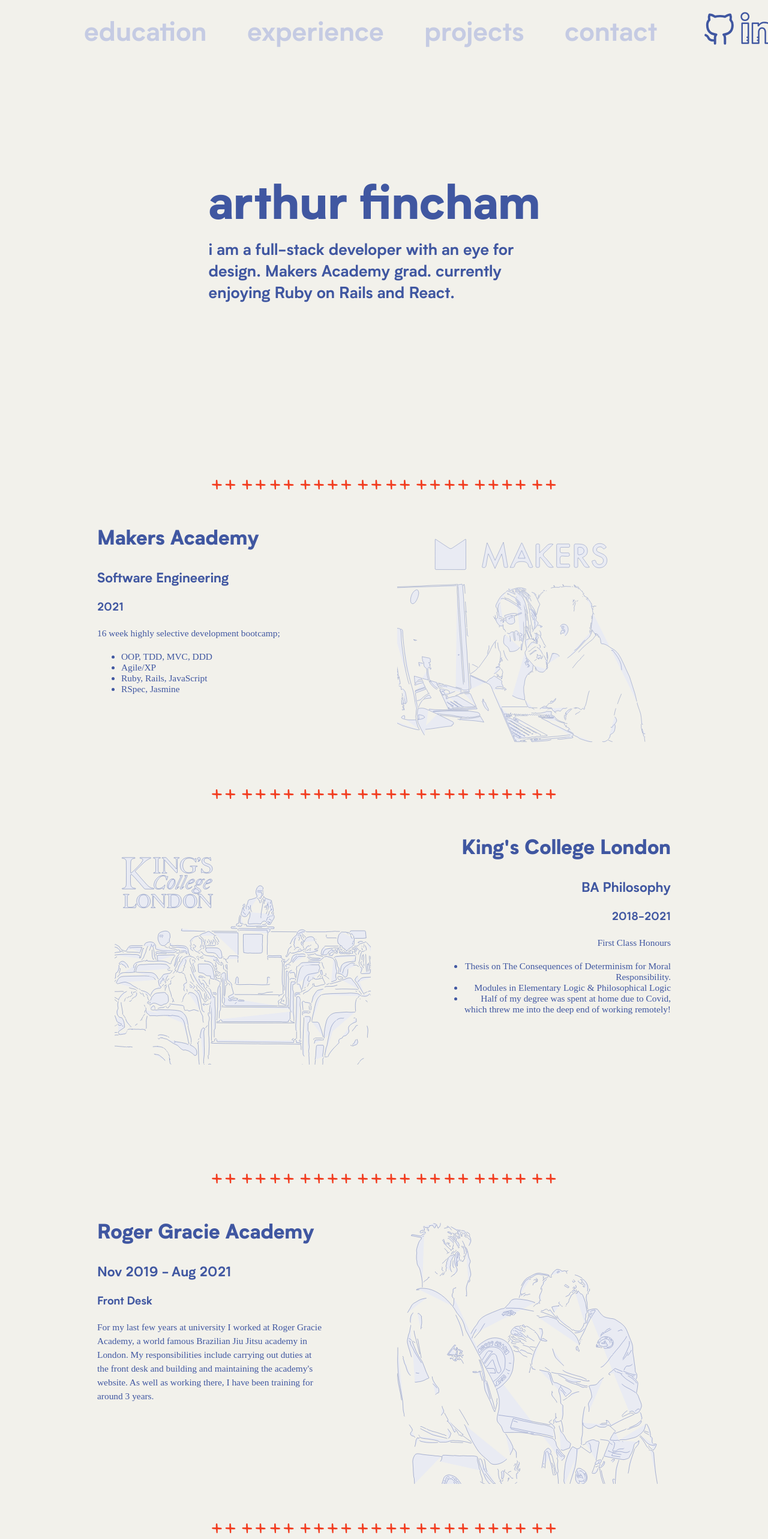
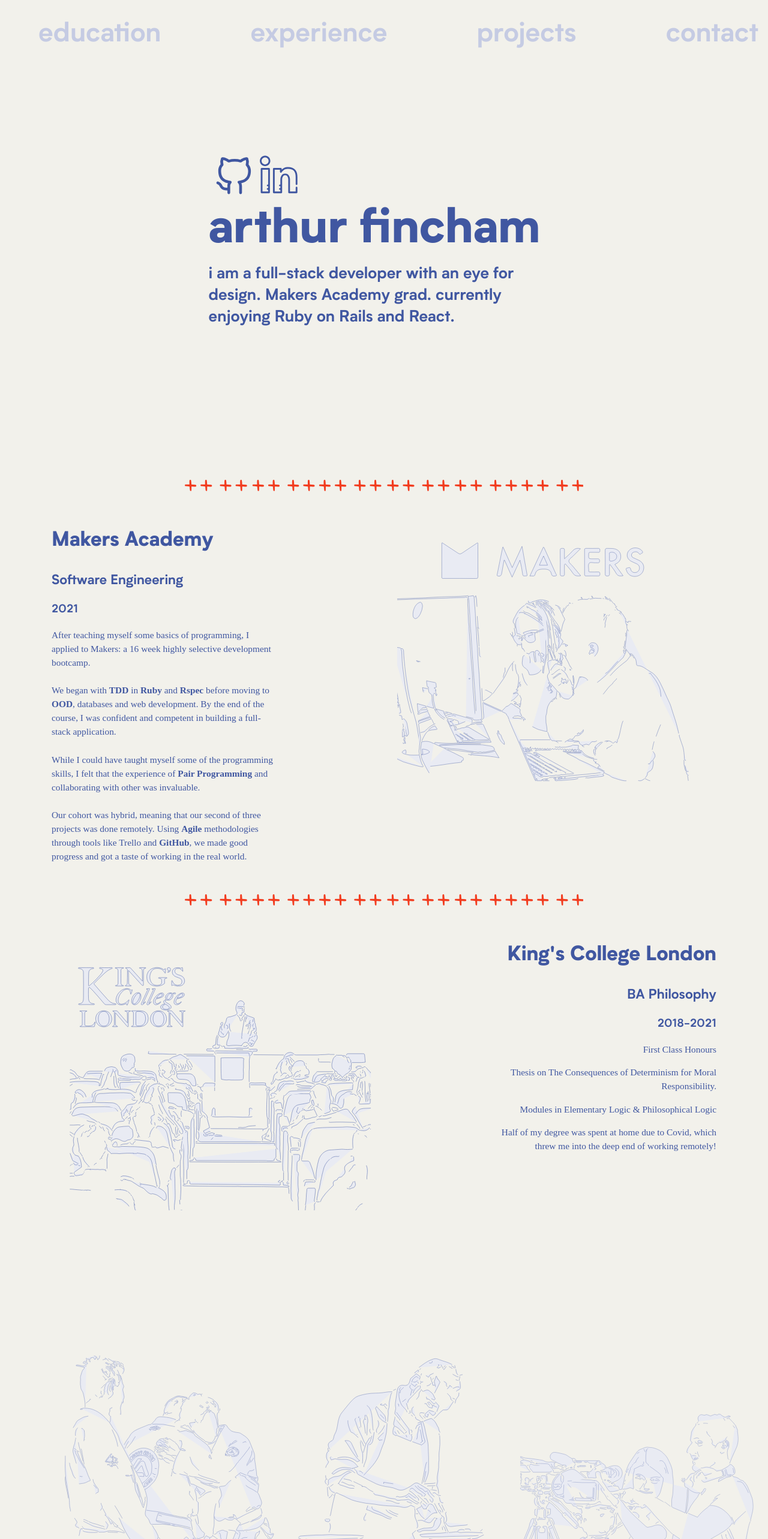
Before and after one commit to arthurfincham/react-portfolio, a React (Create React App) app: page / in a window 1280 px wide. Shown: the top 2566 px of the page at 60% size. Built offline with nearby package versions, Linux system fonts and the light colour scheme; a web font is replaced by a local one.

Commit message:
update portfolio

```diff
--- a/src/App.css
+++ b/src/App.css
@@ -3,7 +3,7 @@
   color: white;
   background-color: #000000;
   width: 90%;
-  max-width: 1000px !important;
+  max-width: 1400px !important;
   margin: 0 auto;
 }
 
@@ -441,8 +441,8 @@
 }
 
 @media only screen and (min-width: 1100px) {
-  .navbar {
-    max-width: 1000px;
+  .navbar-desktop {
+    max-width: 1200px;
   }
 }
 
@@ -480,57 +480,28 @@
 .anchor {
   font-family: 'Biotif-Bold';
   font-size: 1em;
+  text-decoration: none;
+  text-decoration-color: #f23c1f;
+}
+
+.anchor:hover {
   text-decoration: underline;
   text-decoration-color: #f23c1f;
 }
 
-.anchor {
-  position: relative;
-  text-decoration: none;
-  padding-bottom: 1px;
+.text-darker {
+  font-weight: bold;
 }
 
-.anchor:before,
-.anchor:after {
-  content: '';
-  position: absolute;
-  bottom: 2px;
-  left: 0;
-  right: 0;
-  height: 2px;
-  background-color: #f37272;
-}
-.anchor:before {
-  opacity: 0;
-  transform: translateY(-8px);
-  transition: transform 0s cubic-bezier(0.175, 0.885, 0.32, 1.275), opacity 0s;
-}
-.anchor:after {
-  opacity: 0;
-  transform: translateY(4px);
-  transition: transform 0.2s cubic-bezier(0.175, 0.885, 0.32, 1.275), opacity 0.2s;
-}
-.anchor:hover:before,
-.anchor:focus:before,
-.anchor:hover:after,
-.anchor:focus:after {
-  opacity: 1;
-  transform: translateY(0);
-}
-.anchor:hover:before,
-.anchor:focus:before {
-  transition: transform 0.2s cubic-bezier(0.175, 0.885, 0.32, 1.275), opacity 0.2s;
-}
-.anchor:hover:after,
-.anchor:focus:after {
-  transition: transform 0s 0.2s cubic-bezier(0.175, 0.885, 0.32, 1.275), opacity 0s 0.2s;
+@media screen and (min-width: 1100px) {
+  /* FULL SCREEN LAPTOP */
+  /* NEEDS MAX WIDTH OF 1300ish for bigger monitors */
 }
 
-@keyframes name-of-animation {
-  0% {
-    opacity: 0;
-  }
-  100% {
-    opacity: 1;
-  }
+@media screen and (min-width: 800px) {
+  /* MEDIUM, HALF LAPTOP*/
 }
+
+@media screen and (min-width: 500px) {
+  /* SMALL, SMART PHONE */
+}
--- a/src/App.js
+++ b/src/App.js
@@ -4,11 +4,13 @@
 import Projects from './components/Projects';
 import Contact from './components/Contact';
 import './App.css';
+import './Styles.css';
 import { ThemeProvider } from 'styled-components';
 import { GlobalStyles } from './components/globalStyles';
 import { lightTheme, darkTheme, paleTheme } from './components/Themes';
 import { useInView } from 'react-intersection-observer';
 import Navbar from './components/Navbar';
+import IconLinks from './components/IconLinks';
 
 function App() {
   const [theme, setTheme] = useState('pale');
@@ -48,6 +50,7 @@
           />
           <div className="Welcome-page" ref={section1Ref}>
             <div className="Welcome-text">
+              <IconLinks />
               <h1>arthur fincham</h1>
               <h4>i am a full-stack developer with an eye for design. Makers Academy grad. currently enjoying Ruby on Rails and React.</h4>
             </div>
--- /dev/null
+++ b/src/Styles.css
@@ -0,0 +1,35 @@
+.three_wrapper {
+  display: flex;
+  flex-direction: row;
+  justify-content: center;
+  align-items: baseline;
+  width: 100%;
+}
+
+.three_wrapper > .w-100,
+.three_wrapper > .w-100 > .divider {
+  display: none;
+}
+
+@media screen and (max-width: 800px) {
+  .three_wrapper {
+    display: flex;
+    flex-direction: column;
+    justify-content: space-around;
+    align-items: center;
+  }
+}
+
+.three_item {
+  display: flex;
+  flex-direction: column-reverse;
+  text-align: center;
+  justify-content: space-between;
+}
+
+@media screen and (max-width: 800px) {
+  .three_wrapper:nth-child(2),
+  .three_item {
+    flex-direction: column;
+  }
+}
--- a/src/components/Education.js
+++ b/src/components/Education.js
@@ -12,13 +12,23 @@
           <h2>Makers Academy</h2>
           <h4>Software Engineering</h4>
           <h5>2021</h5>
-          <p>16 week highly selective development bootcamp;</p>
-          <ul>
-            <li>OOP, TDD, MVC, DDD</li>
-            <li>Agile/XP</li>
-            <li>Ruby, Rails, JavaScript</li>
-            <li>RSpec, Jasmine</li>
-          </ul>
+          <p>
+            After teaching myself some basics of programming, I applied to Makers: a 16 week highly selective development bootcamp.
+            <br />
+            <br />
+            We began with <span className="text-darker">TDD</span> in <span className="text-darker">Ruby</span> and{' '}
+            <span className="text-darker">Rspec</span> before moving to <span className="text-darker">OOD</span>, databases and web development. By
+            the end of the course, I was confident and competent in building a full-stack application.
+            <br />
+            <br />
+            While I could have taught myself some of the programming skills, I felt that the experience of{' '}
+            <span className="text-darker">Pair Programming</span> and collaborating with other was invaluable.
+            <br />
+            <br />
+            Our cohort was hybrid, meaning that our second of three projects was done remotely. Using <span className="text-darker">Agile</span>{' '}
+            methodologies through tools like Trello and <span className="text-darker">GitHub</span>, we made good progress and got a taste of working
+            in the real world.
+          </p>
         </div>
         <div className="item-image">
           <TechHead svgClass={svgClass} />
@@ -31,11 +41,9 @@
           <h4>BA Philosophy</h4>
           <h5>2018-2021</h5>
           <p>First Class Honours</p>
-          <ul>
-            <li>Thesis on The Consequences of Determinism for Moral Responsibility.</li>
-            <li>Modules in Elementary Logic & Philosophical Logic</li>
-            <li>Half of my degree was spent at home due to Covid, which threw me into the deep end of working remotely!</li>
-          </ul>
+          <p>Thesis on The Consequences of Determinism for Moral Responsibility.</p>
+          <p>Modules in Elementary Logic & Philosophical Logic</p>
+          <p>Half of my degree was spent at home due to Covid, which threw me into the deep end of working remotely!</p>
         </div>
         <div className="item-image">
           <UniIcon svgClass={svgClass} />
--- a/src/components/Experience.js
+++ b/src/components/Experience.js
@@ -7,10 +7,10 @@
 export default function Experience({ section3Ref }) {
   const svgClass = 'svg-stroke svg';
   return (
-    <div className="section-box" id="Experience" ref={section3Ref}>
-      <Job props={RGA} rowOrder={'item-wrapper'} iconData={<BjjIcon svgClass={svgClass} />} />
-      <Job props={Torni} rowOrder={'item-wrapper-rev'} iconData={<ChefIcon svgClass={svgClass} />} />
-      <Job props={HatTrick} rowOrder={'item-wrapper'} iconData={<CameraIcon svgClass={svgClass} />} />
+    <div className="section-box three_wrapper " id="Experience" ref={section3Ref}>
+      <Job props={RGA} iconData={<BjjIcon svgClass={svgClass} />} />
+      <Job props={Torni} iconData={<ChefIcon svgClass={svgClass} />} />
+      <Job props={HatTrick} iconData={<CameraIcon svgClass={svgClass} />} />
     </div>
   );
 }
--- a/src/components/Job.js
+++ b/src/components/Job.js
@@ -4,14 +4,14 @@
   return (
     <>
       <Divider fill={'white'} />
-      <div className={rowOrder}>
-        <div className="item-text">
+      <div className="three_item">
+        <div>
           <h2>{props.company}</h2>
           <h4>{props.dates}</h4>
           <h5>{props.role}</h5>
           <p>{props.description}</p>
         </div>
-        <div className="item-image">{iconData}</div>
+        <div>{iconData}</div>
       </div>
     </>
   );
--- a/src/components/Navbar.js
+++ b/src/components/Navbar.js
@@ -1,5 +1,4 @@
 import React from 'react';
-import IconLinks from './IconLinks';
 
 export default function Navbar({ section1InView, section2InView, section3InView, section4InView, section5InView }) {
   let determineTitle = () => {
@@ -117,13 +116,9 @@
 
   return (
     <>
-      <nav className="navbar-desktop">
-        {sectionTitle()}
-        <IconLinks />
-      </nav>
+      <nav className="navbar-desktop">{sectionTitle()}</nav>
       <nav className="navbar-mob">
         <h2 className="navTitle">{mobTitle()}</h2>
-        <IconLinks />
       </nav>
     </>
   );
--- a/src/data/ExperienceData.js
+++ b/src/data/ExperienceData.js
@@ -4,7 +4,7 @@
   role: 'Front Desk',
   dates: 'Nov 2019 - Aug 2021',
   description:
-    "For my last few years at university I worked at Roger Gracie Academy, a world famous Brazilian Jiu Jitsu academy in London. My responsibilities include carrying out duties at the front desk and building and maintaining the academy's website. As well as working there, I have been training for around 3 years.",
+    "For my last few years at university I worked at Roger Gracie Academy, a world famous Brazilian Jiu Jitsu academy in London. My responsibilities included selling memberships, welcoming students and building the academy's website. As well as working there, I have been training for around 3 years.",
 };
 
 export const Torni = {
--- a/src/data/ProjectData.js
+++ b/src/data/ProjectData.js
@@ -13,8 +13,7 @@
   repoURL: 'https://github.com/emanfolo/acebook-Jeamm-Team',
   subTitle: 'Group Engineering Project',
   description: [
-    'Bootcamp group enginering project.',
-    ' Our task was to build a clone of Facebook in teams while working remotely. ',
+    ' Our task was to build a clone of Facebook in teams while working remotely due to Covid. ',
     'We used agile methodologies such as sprints to build our features and a Kanban board on Trello to keep track of our progress.',
   ],
 };
```
Also changed, not shown: src/components/layouts/TwoTile.js (added).
